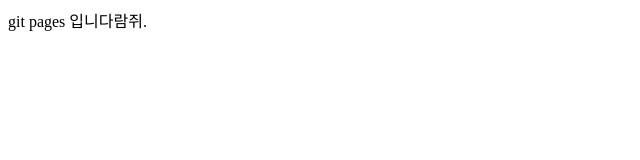
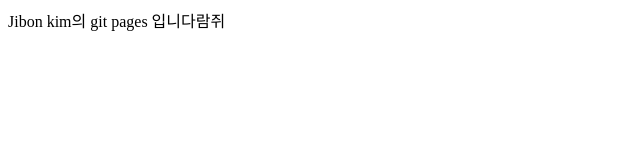
Before and after one commit to Jibon-Kim/jibon-kim.github.io, a plain HTML site: page index.html in a window 1280 px wide. Shown: the whole page, without its empty margins (0-640 px from the left). Drawn offline with Linux system fonts and the light colour scheme.

Commit message:
Update index.html

```diff
--- a/index.html
+++ b/index.html
@@ -8,6 +8,6 @@
     <title>웹 호스팅</title>
 </head>
 <body>
-    git pages 입니다람쥐.
+    Jibon kim의 git pages 입니다람쥐
 </body>
 </html>
```
